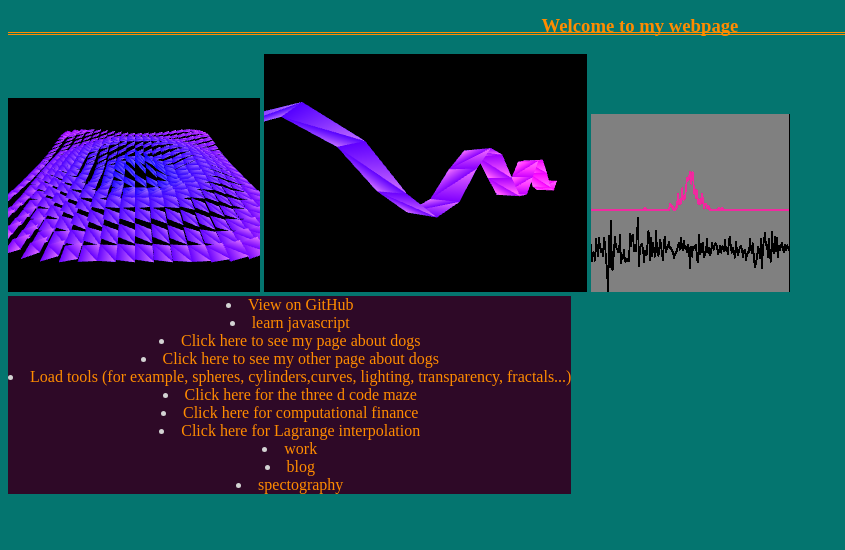
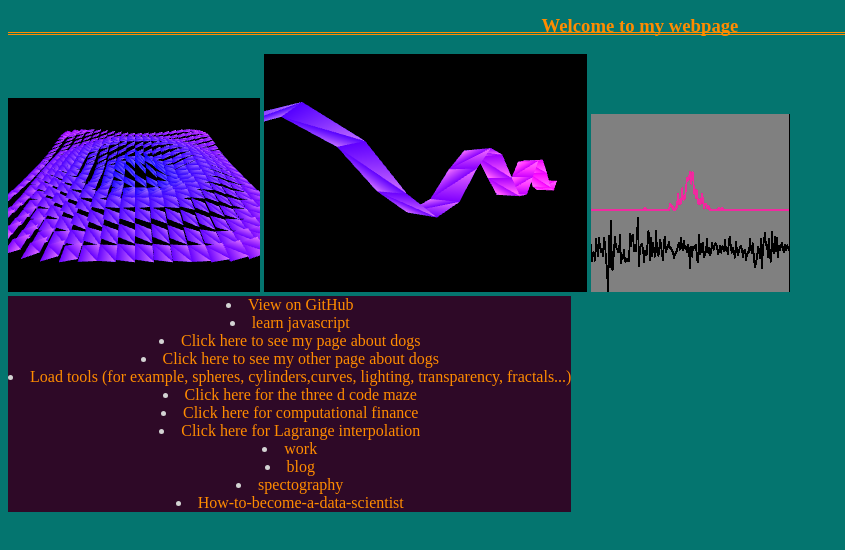
Before and after one commit to Chuphay/chuphay.github.io, a plain HTML site: page index.html in a window 1280 px wide. Shown: the whole page, without its empty margins (0-845 px from the left). Drawn offline with Linux system fonts and the light colour scheme.

Commit message:
how to become a data scientist

```diff
--- a/index.html
+++ b/index.html
@@ -38,6 +38,7 @@
 <li><a href="work.html">work</a></li>
 <li><a href="/blog/">blog</a></li>
 <li><a href="specto.html">spectography</a></li>
+<li><a href="http://blog.datacamp.com/wp-content/uploads/2014/08/How-to-become-a-data-scientist.jpg">How-to-become-a-data-scientist</a></li>
 
 </div>
 
```
